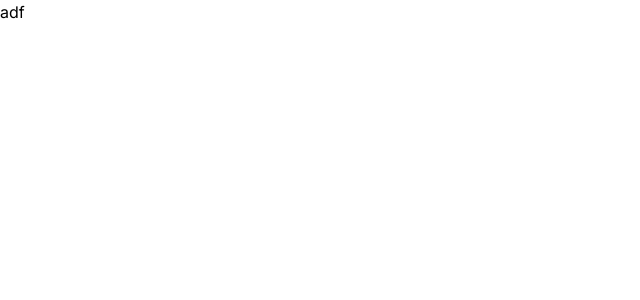
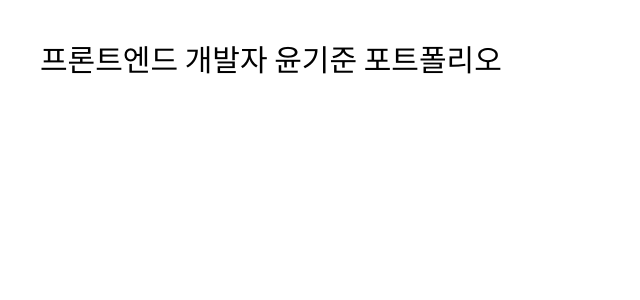
Before and after one commit to sobbingtofu/prjPortfolio, a Next.js app: page / in a window 1280 px wide. Shown: the top 300 px of the page, without its empty margins (0-640 px from the left). Built offline with nearby package versions, Linux system fonts and the light colour scheme.

Commit message:
style: 폰트 변경

```diff
--- a/src/app/layout.tsx
+++ b/src/app/layout.tsx
@@ -1,9 +1,9 @@
 import type { Metadata } from "next";
-import { Inter } from "next/font/google";
+import { Noto_Sans_KR } from "next/font/google";
 import "./globals.css";
 import QueryProvider from "@/components/common/ReactQueryClientProvider";
 
-const inter = Inter({ subsets: ["latin"] });
+const inter = Noto_Sans_KR({ subsets: ["latin"] });
 
 export const metadata: Metadata = {
   title: "윤기준 개발 포트폴리오",
--- a/src/app/page.tsx
+++ b/src/app/page.tsx
@@ -1,3 +1,9 @@
+import Page from "@/components/common/Page";
+
 export default function Home() {
-  return <main>adf</main>;
+  return (
+    <Page>
+      <h1 className="text-3xl">프론트엔드 개발자 윤기준 포트폴리오</h1>
+    </Page>
+  );
 }
--- /dev/null
+++ b/src/components/common/Header.tsx
@@ -0,0 +1,11 @@
+import React from "react";
+
+function Header() {
+  return (
+    <div className="container max-w-[1920px] bg-[#b3b3b3] px-10 py-5 shadow-lg">
+      <p className="font-black">프론트엔드 개발자 윤기준 개발 포트폴리오</p>
+    </div>
+  );
+}
+
+export default Header;
--- /dev/null
+++ b/src/components/common/Page.tsx
@@ -0,0 +1,11 @@
+import React, { PropsWithChildren } from "react";
+
+function Page({ children }: PropsWithChildren) {
+  return (
+    <main className="container mx-auto min-h-[800px] max-w-[1320px] px-10 py-10">
+      {children}
+    </main>
+  );
+}
+
+export default Page;
--- a/src/components/common/index.ts
+++ /dev/null
@@ -1 +0,0 @@
-export { default } from "./ReactQueryClientProvider";
```
